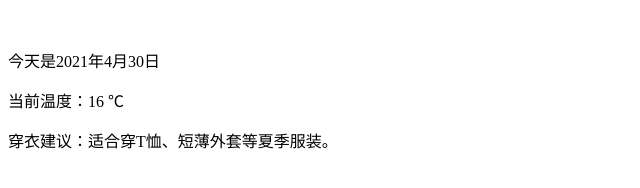
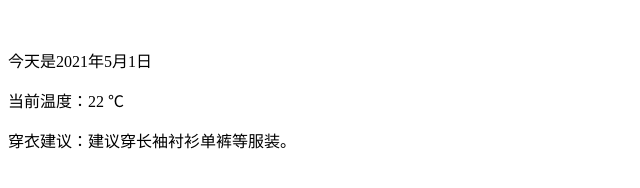
Before and after one commit to wjdnb/github-actions-weather-bot, a website: page index.html in a window 1280 px wide. Shown: the whole page, without its empty margins (0-640 px from the left). Drawn offline with Linux system fonts and the light colour scheme.

Commit message:
Deploying to gh-pages from @ Hgwxxdd/github-actions-weather-bot@aea2429bd86be5c978f74d9576fbf4d511fc1861 🚀

```diff
--- a/index.html
+++ b/index.html
@@ -4,8 +4,8 @@
   　　<meta http-equiv="Content-Type" content="text/html; charset=utf-8">
   　</head>
     <body>
-      <p>今天是2021年4月30日</p>
-      <p>当前温度：16 ℃</p>
-      <p>穿衣建议：适合穿T恤、短薄外套等夏季服装。</p>
+      <p>今天是2021年5月1日</p>
+      <p>当前温度：22 ℃</p>
+      <p>穿衣建议：建议穿长袖衬衫单裤等服装。</p>
     </body>
   </html>
```
